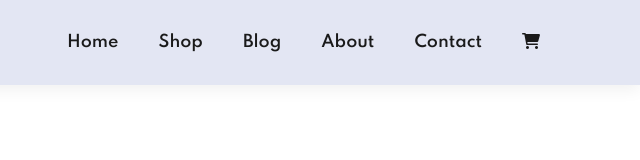
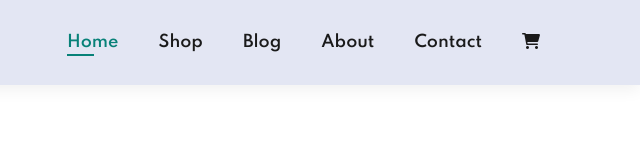
Before and after one commit to MaxAkhet/Tech2tech, a plain HTML site: page index.html in a window 1280 px wide. Shown: the full height of the page, 640-1280 px from the left. Drawn offline with Linux system fonts and the light colour scheme.

Commit message:
UNDERLINE NAV LINKS

```diff
--- a/index.html
+++ b/index.html
@@ -15,7 +15,7 @@
 
         <div>
             <ul id="navbar">
-                <li><a href="index.html">Home</a></li>
+                <li><a class="active" href="index.html">Home</a></li>
                 <li><a href="shop.html">Shop</a></li>
                 <li><a href="blog.html">Blog</a></li>
                 <li><a href="about.html">About</a></li>
--- a/styles.css
+++ b/styles.css
@@ -70,6 +70,7 @@ body{
 #navbar li {
     list-style: none;
     padding: 0 20px;
+    position: relative;
 }
 
 #navbar li a{
@@ -80,8 +81,20 @@ body{
     transition: 0.3s ease;
 }
 
-#navbar li a:hover {
-color: #088178;
+#navbar li a:hover,
+#navbar li a.active {
+    color: #088178;
+}
+
+#navbar li a.active::after,
+#navbar li a:hover::after{
+    content: "";
+    width: 30%;
+    height: 2px;
+    background: #088178 ;
+    position: absolute;
+    bottom: -4px;
+    left: 20px;
 }
 /* Home Start */
 
```
